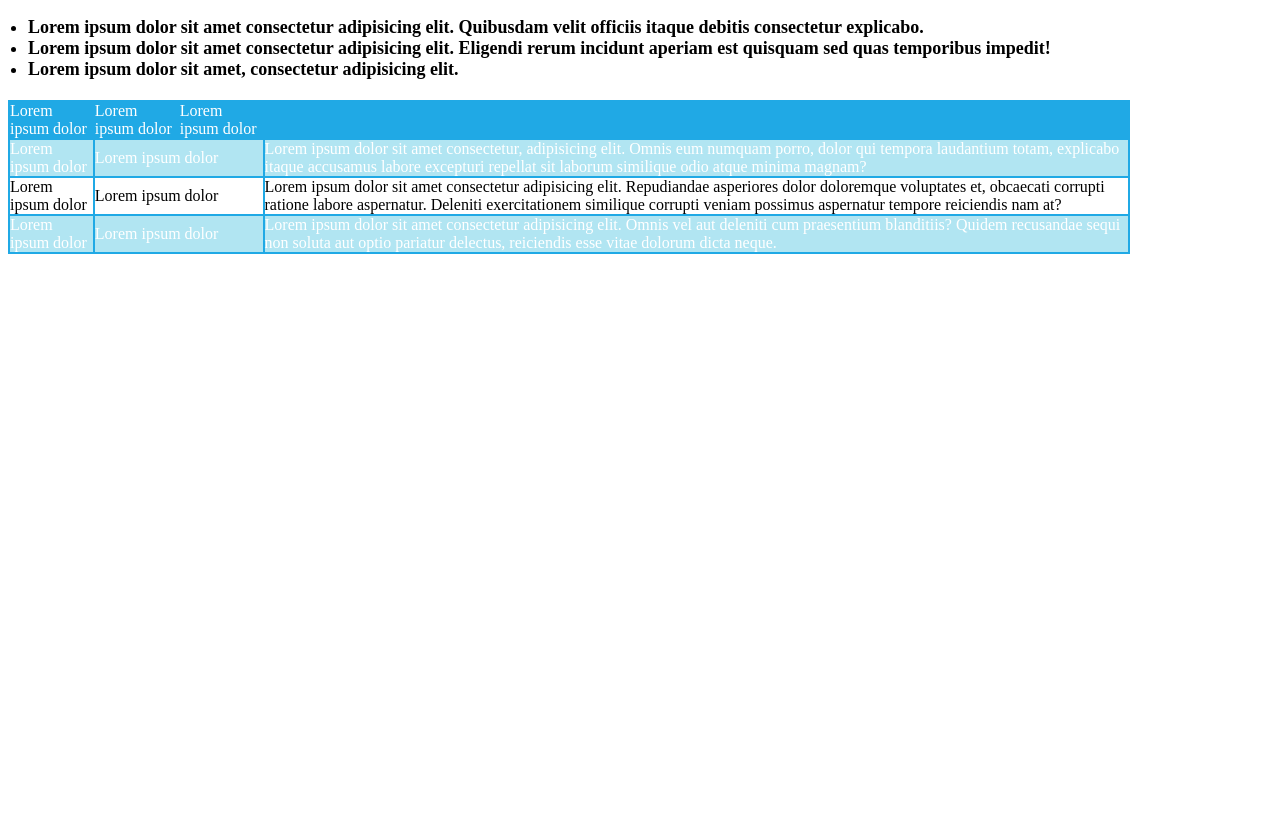
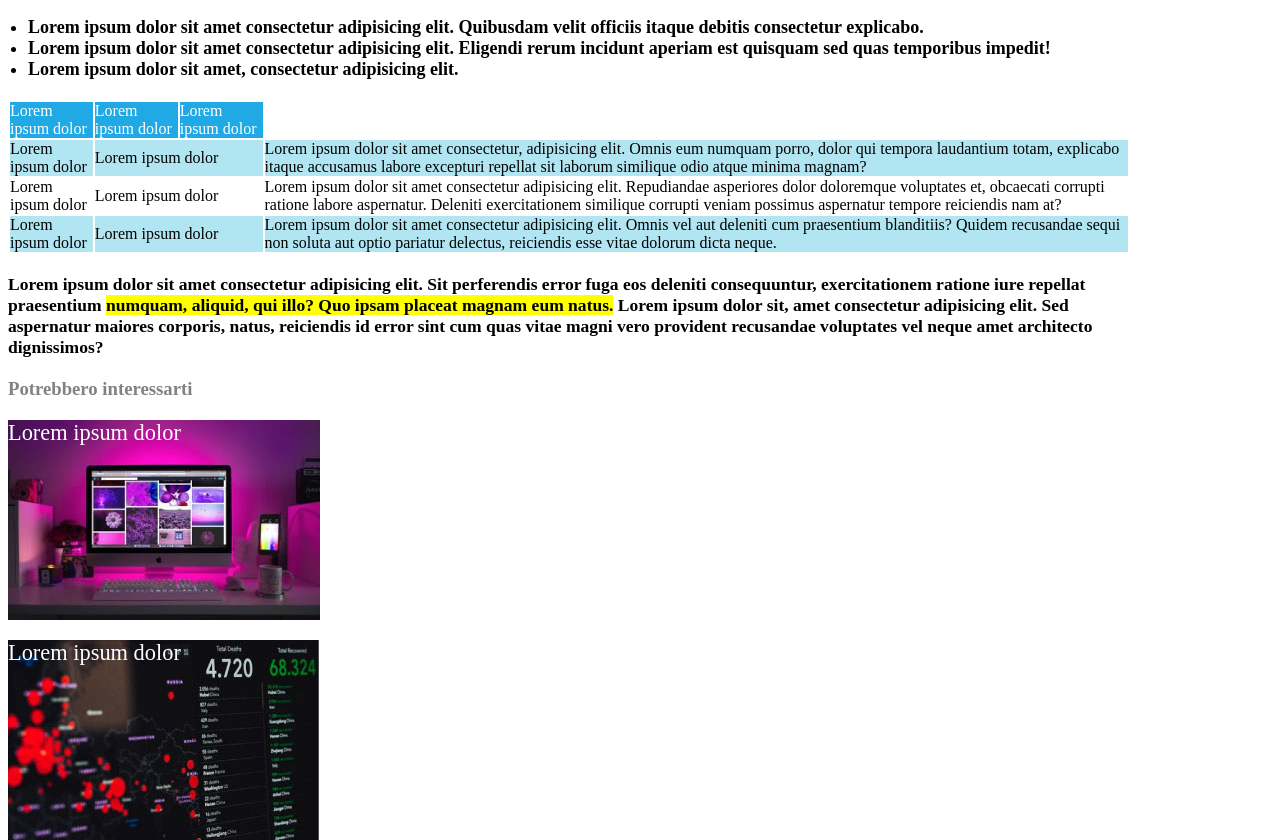
Before and after one commit to fede2796/html-css-booleaner, a plain HTML site: page index.html in a window 1280 px wide. Shown: the part 861-1701 px from the top of the page. Before the commit the page ends 1115 px from the top, so only its background shows below. Drawn offline with Linux system fonts and the light colour scheme.

Commit message:
Finito da modificare

```diff
--- a/css/index.css
+++ b/css/index.css
@@ -72,6 +72,9 @@
     font-weight: bold;
 }
 
+.table{
+    margin-top: 20px;
+}
 .colonne{
     margin-top: 20px;
     background-color: #20a9e5 ;
@@ -79,11 +82,47 @@
 
 }
 
+.righe{
+
+}
+
 .pari{
     background-color: #b1e5f2 ;
+    border:none;
+
+
 }
 
 .dispari{
     background-color: #ffffff ;
     color: black;
 }
+
+.final{
+    margin-top: 20px;
+    color: #828282;
+}
+
+.monitor{
+
+    margin-top: 20px;
+    color: white;
+    background-image: url("../img/monitor.jpg");
+    background-repeat: no-repeat;
+    font-size: 140%;
+    font-weight: normal;
+    text-align: left;
+    height: 200px;
+}
+
+.monitor2{
+
+    margin-top: 20px;
+    color: white;
+    background-image: url("../img/graph.jpg");
+    background-repeat: no-repeat;
+    font-size: 140%;
+    font-weight: normal;
+    text-align: left;
+    height: 200px;
+}
--- a/index.html
+++ b/index.html
@@ -63,9 +63,10 @@
             </ul>
 
 
-            <table class="colonne">
+            <table class="table
+            ">
 
-                <thead>
+                <thead class="colonne">
                     <td colspan="2">Lorem ipsum dolor </td>
                     <td>Lorem ipsum dolor </td>
                     <td>Lorem ipsum dolor </td>
@@ -96,12 +97,41 @@
 
 
 
+
             </table>
+
+            <div class="descrizione">
+
+                <h3>Lorem ipsum dolor sit amet consectetur adipisicing elit. Sit perferendis error fuga eos deleniti consequuntur, exercitationem ratione iure repellat praesentium <span class="evidenzia"> numquam, aliquid, qui illo? Quo ipsam placeat magnam eum natus.</span> Lorem ipsum dolor sit, amet consectetur adipisicing elit. Sed aspernatur maiores corporis, natus, reiciendis id error sint cum quas vitae magni vero provident recusandae voluptates vel neque amet architecto dignissimos?</h3>
+
+
+
+            </div>
+
+
+            <footer >
+
+                <h3 class="final">Potrebbero interessarti</h3>
+
+                <div>
+
+                    <p class="monitor">Lorem ipsum dolor</p>
+
+                </div>
+
+                <div>
+
+                    <p class="monitor2">Lorem ipsum dolor</p>
+
+                </div>
 
 
 
 
+            </footer>
+
         </div>
+
 
 
 
```
